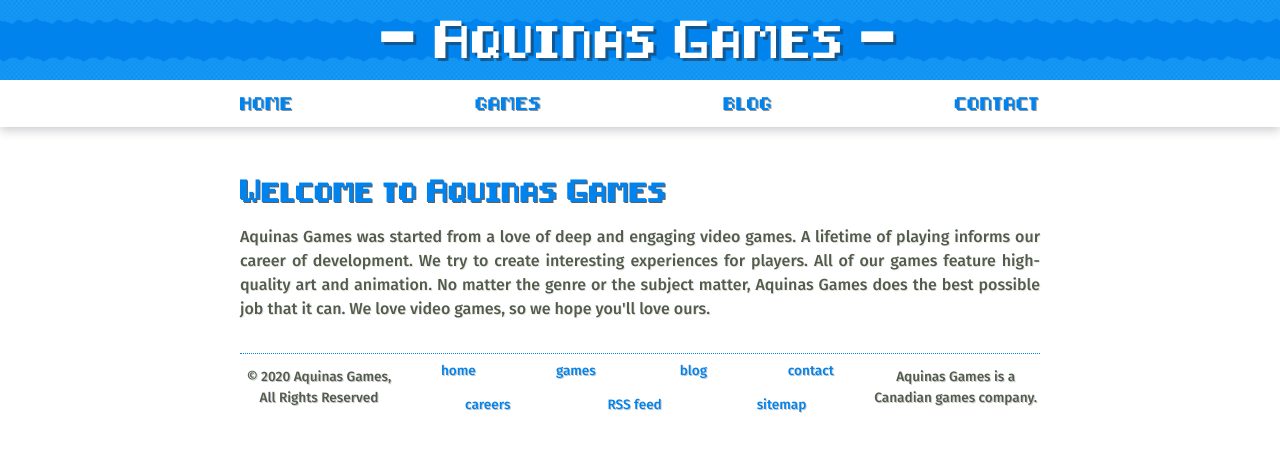
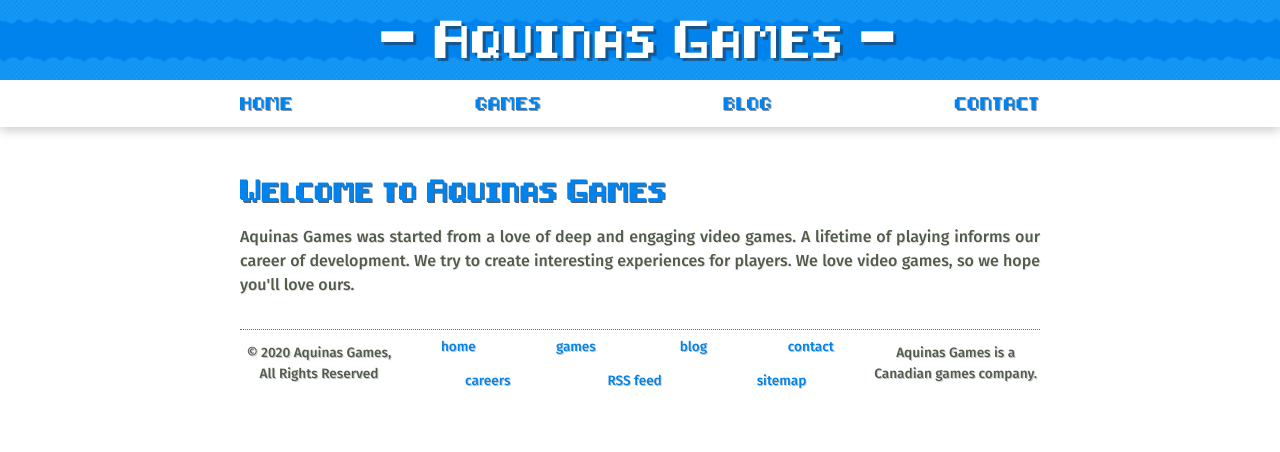
Before and after one commit to AquinasGames/website, a Jekyll site: the page built from index.html, in a window 1280 px wide. Shown: the top 452 px of the page. Built offline with Jekyll 4.4.1, drawn with Linux system fonts in a browser that asks for light colours.

Commit message:
Shorten intro par

```diff
--- a/_includes/about.html
+++ b/_includes/about.html
@@ -4,8 +4,6 @@
         Aquinas Games was started from a love of deep and engaging video games.
         A lifetime of playing informs our career of development.
         We try to create interesting experiences for players.
-        All of our games feature high-quality art and animation.
-        No matter the genre or the subject matter, Aquinas Games does the best possible job that it can.
         We love video games, so we hope you'll love ours.
     </p>
 </div>
```
